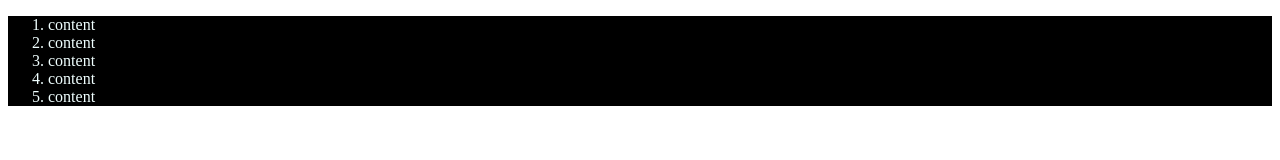
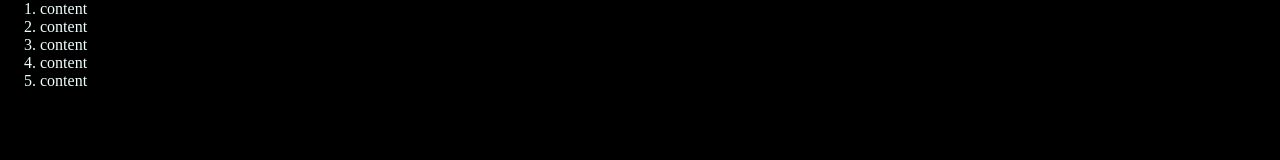
Before and after one commit to sergnek/ya.praktikum_first, a plain HTML site: page index.html in a window 1280 px wide. Drawn offline with Linux system fonts and the light colour scheme.

Commit message:
fix styles

```diff
--- a/styles.css
+++ b/styles.css
@@ -1,4 +1,16 @@
+html,
+body {
+  margin: 0;
+  height: 100%;
+}
+
 .page {
   background-color: black;
   color: azure;
+  margin: 0;
+  height: 100%;
 }
+
+ol {
+  margin: 0;
+}
```
